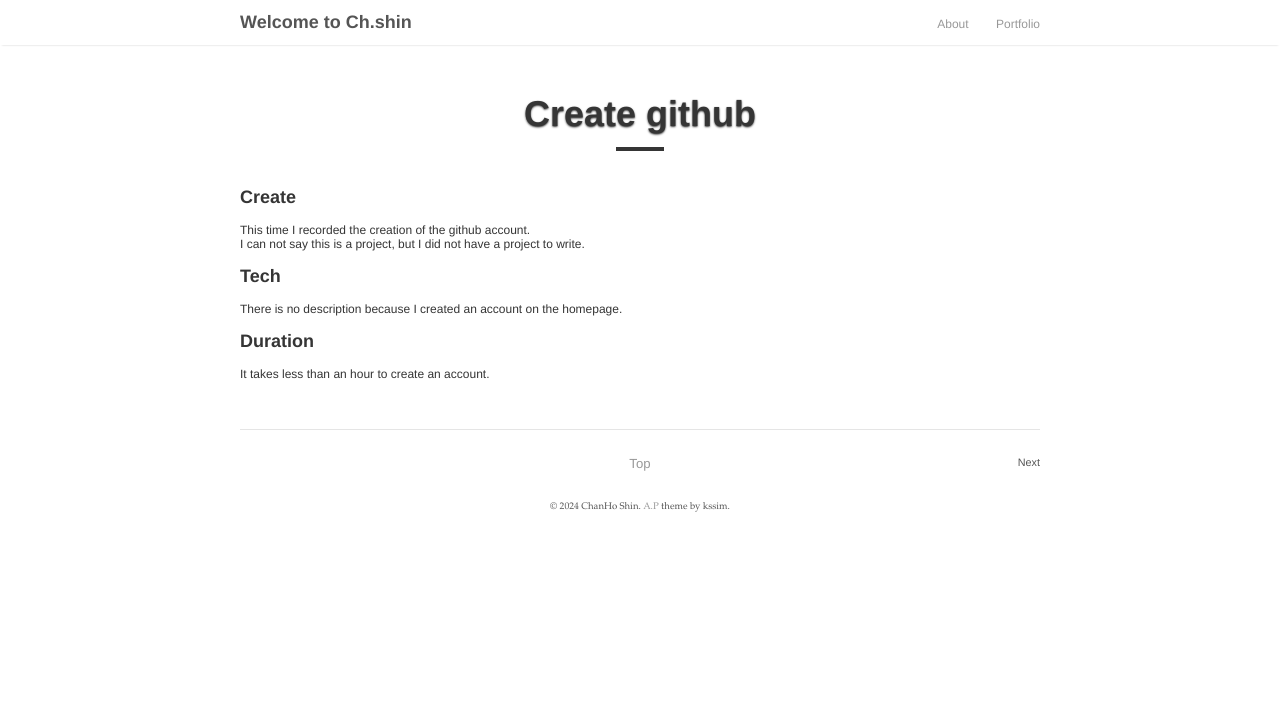
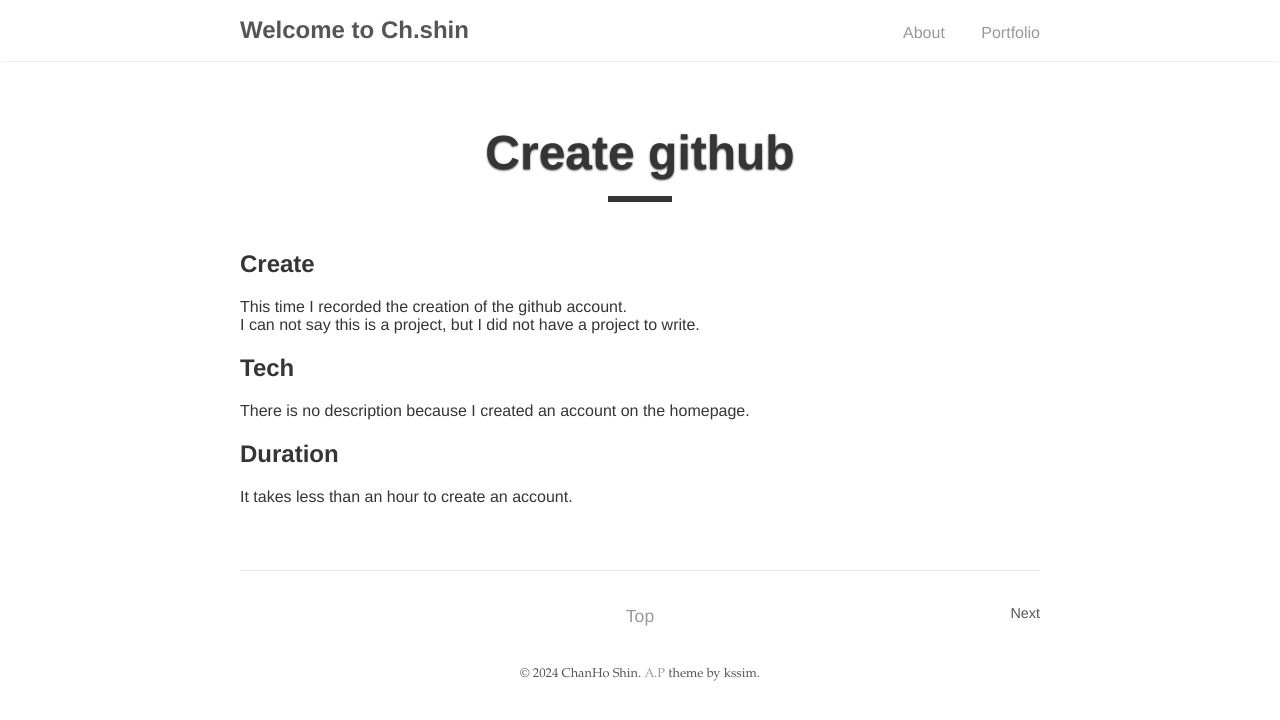
Before and after one commit to SSINsch/ssinsch.github.io, a Jekyll site: the page built from _posts/2017-10-11-create-github.md, in a window 1280 px wide. Shown: the top 720 px of the page. Built offline with Jekyll 4.4.1, drawn with Linux system fonts in a browser that asks for light colours.

Commit message:
blank spaces

```diff
--- a/_sass/base/_base.scss
+++ b/_sass/base/_base.scss
@@ -12,10 +12,10 @@ body {
 
 html {
   font-family: $serif-primary;
-  font-size: 11px;
+  font-size: 14px;
 
   @media (min-width: 600px) {
-    font-size: 12px;
+    font-size: 16px;
   }
 }
 
```
Also changed, not shown: index.md (+0 -8 lines).
